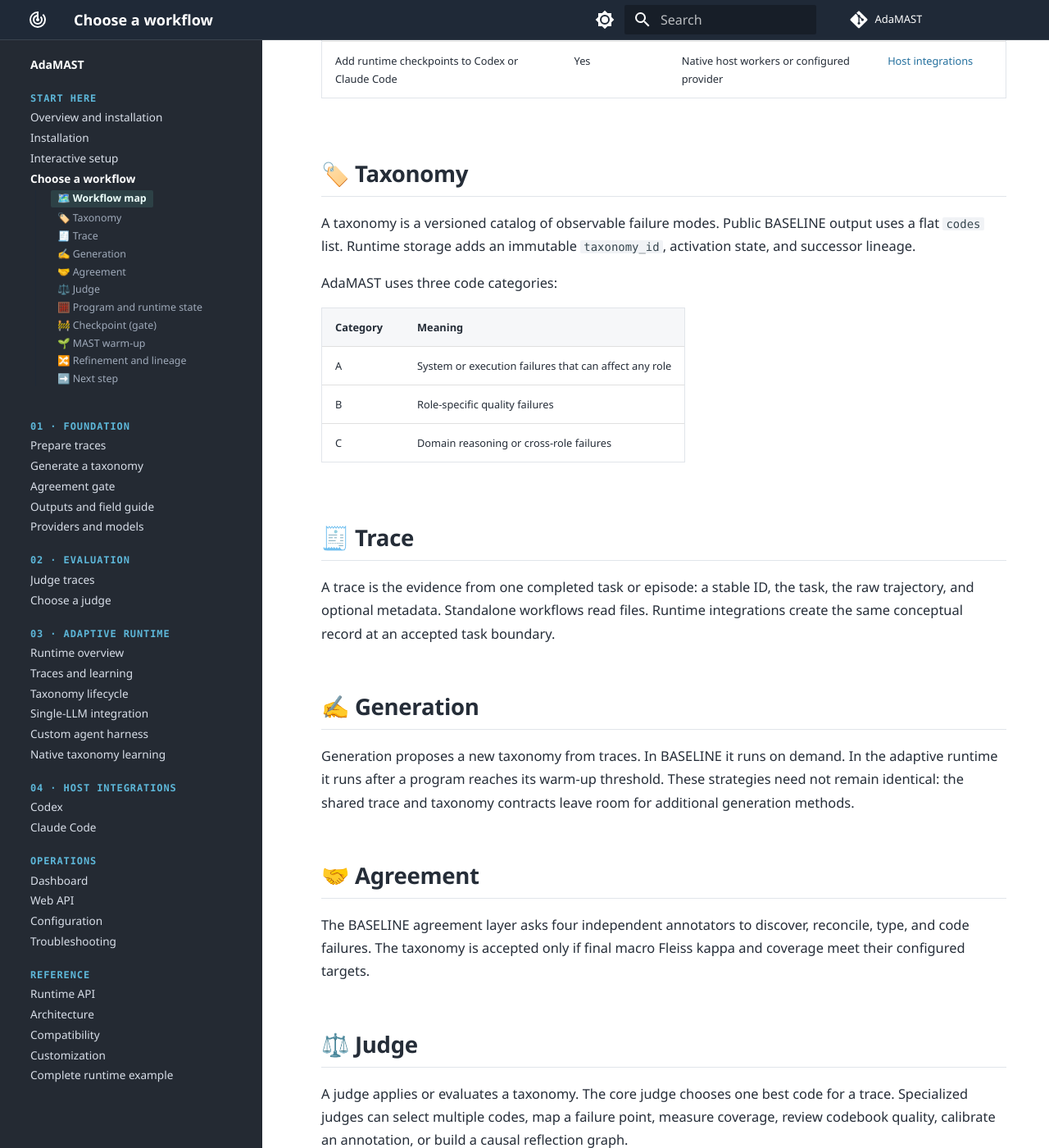
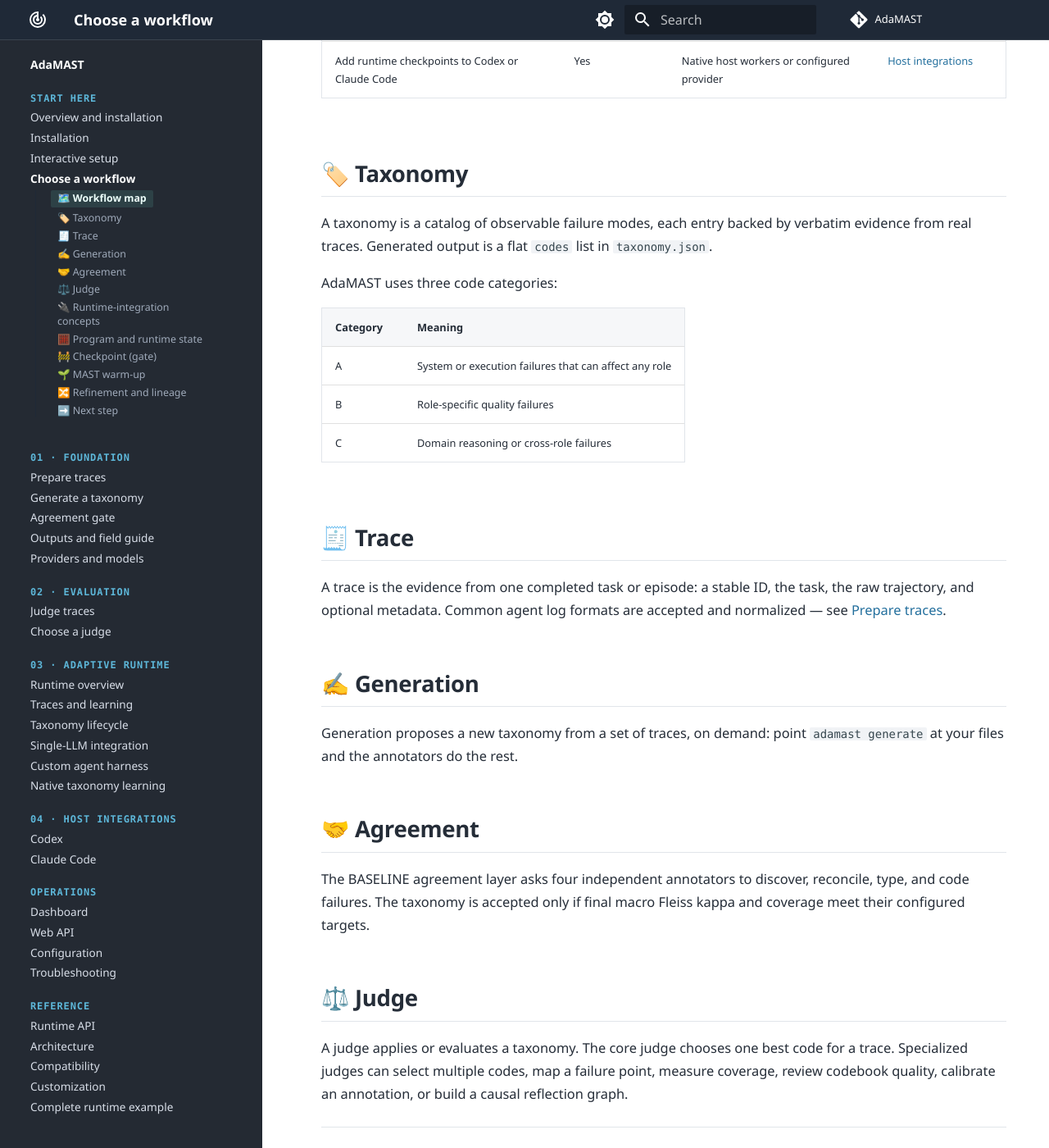
Before and after one commit to multi-agent-systems-failure-taxonomy/AdaMAST, an MkDocs documentation site: the page built from docs/CONCEPTS.md, in a window 1280 px wide and 1400 px high, scrolled down 860 px. Shown: the whole window at 82% size. Built offline with MkDocs 1.6.1 and Material for MkDocs 9.7.7, drawn with Linux system fonts in a browser that asks for light colours; comment, search, counter and statistics services are not loaded; some of the changed text lies outside the part shown.

```diff
--- a/docs/CONCEPTS.md
+++ b/docs/CONCEPTS.md
@@ -22,9 +22,9 @@ Choose by the decision you need to make and by who owns the trace lifecycle:
 
 ## 🏷️ Taxonomy
 
-A taxonomy is a versioned catalog of observable failure modes. Public
-BASELINE output uses a flat `codes` list. Runtime storage adds an immutable
-`taxonomy_id`, activation state, and successor lineage.
+A taxonomy is a catalog of observable failure modes, each entry backed by
+verbatim evidence from real traces. Generated output is a flat `codes`
+list in `taxonomy.json`.
 
 AdaMAST uses three code categories:
 
@@ -37,16 +37,13 @@ AdaMAST uses three code categories:
 ## 🧾 Trace
 
 A trace is the evidence from one completed task or episode: a stable ID, the
-task, the raw trajectory, and optional metadata. Standalone workflows read
-files. Runtime integrations create the same conceptual record at an accepted
-task boundary.
+task, the raw trajectory, and optional metadata. Common agent log formats
+are accepted and normalized — see [Prepare traces](TRACE_FORMATS.md).
 
 ## ✍️ Generation
 
-Generation proposes a new taxonomy from traces. In BASELINE it runs on
-demand. In the adaptive runtime it runs after a program reaches its warm-up
-threshold. These strategies need not remain identical: the shared trace and
-taxonomy contracts leave room for additional generation methods.
+Generation proposes a new taxonomy from a set of traces, on demand: point
+`adamast generate` at your files and the annotators do the rest.
 
 ## 🤝 Agreement
 
@@ -60,6 +57,15 @@ A judge applies or evaluates a taxonomy. The core judge chooses one best
 code for a trace. Specialized judges can select multiple codes, map a
 failure point, measure coverage, review codebook quality, calibrate an
 annotation, or build a causal reflection graph.
+
+---
+
+## 🔌 Runtime-integration concepts
+
+!!! note "Only for the live runtime"
+    Everything below matters only when AdaMAST runs **live** inside Codex,
+    Claude Code, or a custom harness. If you generate and judge from trace
+    files, you can stop reading here.
 
 ## 🧮 Program and runtime state
 
```
Also changed, not shown: docs/INSTALLATION.md (+5 -2 lines), docs/index.md (+1 -6 lines), website/assets/landing.css (+10 -3 lines), website/index.html (+4 -4 lines).
